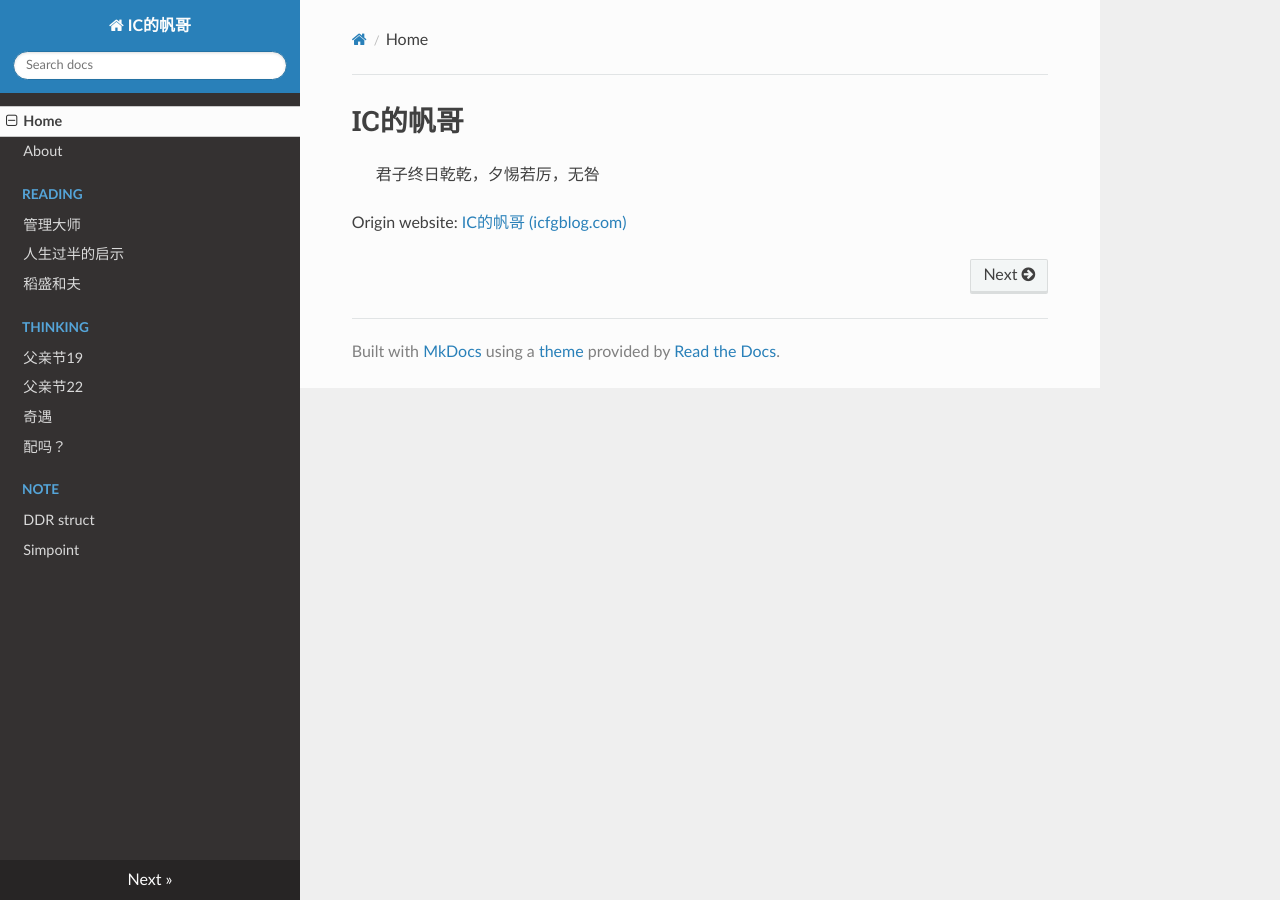
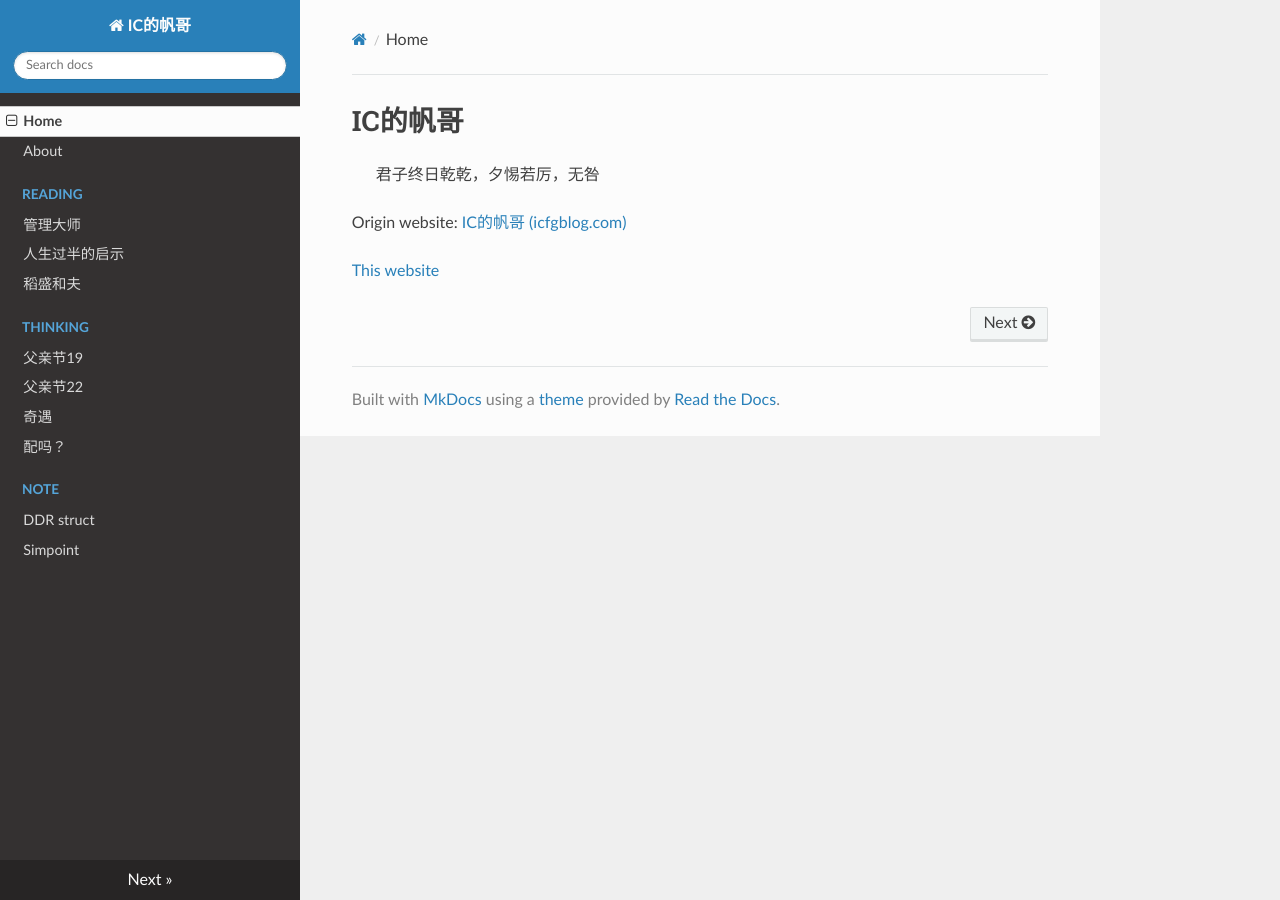
Before and after one commit to zhifanhe/icfgblog, an MkDocs documentation site: the page built from docs/index.md, in a window 1280 px wide. Built offline with MkDocs 1.6.1, drawn with Linux system fonts in a browser that asks for light colours; nearby versions of some CDN libraries.

Commit message:
Update index.md

```diff
--- a/docs/index.md
+++ b/docs/index.md
@@ -3,3 +3,5 @@
 > 君子终日乾乾，夕惕若厉，无咎
 
 Origin website: [IC的帆哥 (icfgblog.com)](http://icfgblog.com/)
+
+[This website](https://zhifanhe.github.io/icfgblog/)
```
